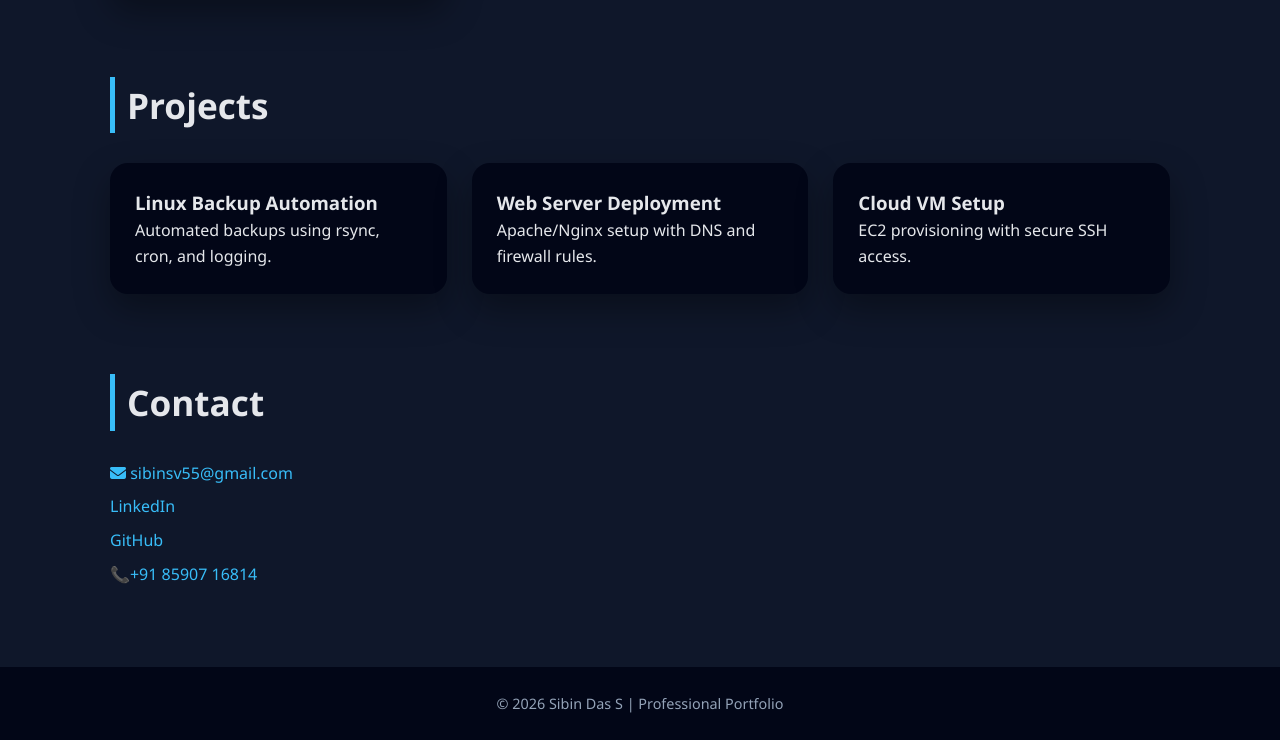
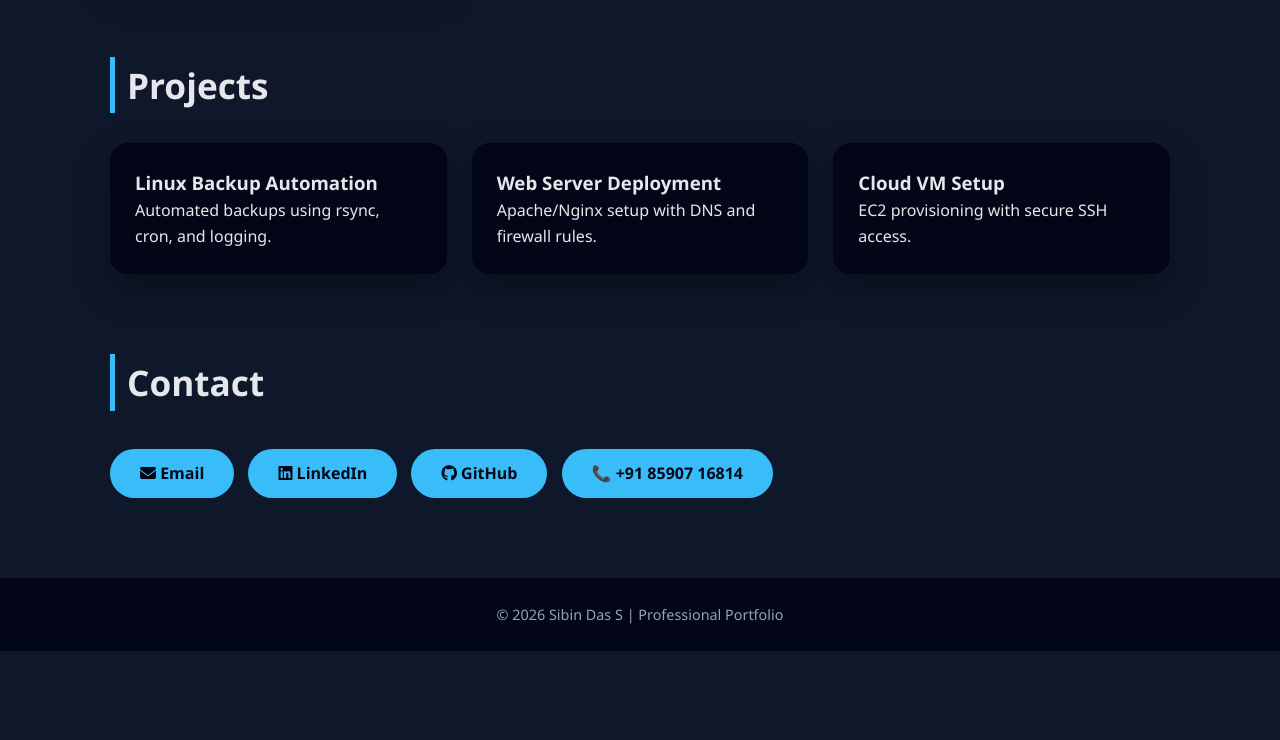
Before and after one commit to Sibinsd/sibindas.github.io, a plain HTML site: page index.html in a window 1280 px wide. Shown: the part 1387-2127 px from the top of the page. After the commit the page ends 2038 px from the top, so only its background shows below. Drawn offline with Linux system fonts and the light colour scheme.

Commit message:
Update index.html

```diff
--- a/index.html
+++ b/index.html
@@ -95,7 +95,7 @@
 
     .btn {
       display: inline-block;
-      margin: 30px 10px 0;
+      margin: 10px 10px 0;
       padding: 12px 30px;
       border-radius: 30px;
       background: var(--primary);
@@ -152,11 +152,9 @@
     }
 
     /* ===== CONTACT ===== */
-    .contact a {
-      color: var(--primary);
-      text-decoration: none;
-      display: block;
-      margin-bottom: 8px;
+    .contact .btn {
+      display: inline-block;
+      margin: 8px 10px 0 0;
     }
 
     footer {
@@ -199,7 +197,7 @@
 </nav>
 
 <header>
-  <img src="sibin.jpeg" class="profile-pic">
+  <img src="sibin.jpeg" class="profile-pic" alt="Sibin Das S">
   <h1>Sibin Das S</h1>
   <p>Linux & Cloud Engineer | Learning • Building • Deploying</p>
   <a href="#projects" class="btn">View Projects</a>
@@ -236,11 +234,22 @@
 
 <section id="contact" class="contact">
   <h2>Contact</h2>
-  <a href="mailto:sibinsv55@gmail.com"><i class="fas fa-envelope"></i> sibinsv55@gmail.com</a>
-  <a href="#"><i class="https://www.linkedin.com/in/sibin-das-s-58974b349?lipi=urn%3Ali%3Apage%3Ad_flagship3_profile_view_base_contact_details%3Bz4HFQ14uTUajD9sFXLacNA%3D%3D"></i> LinkedIn</a>
-  <a href="#"><i class="https://github.com/Sibinsd"></i> GitHub</a>
-  <a href="tel:+918590716814">📞+91 85907 16814</a>
 
+  <a href="mailto:sibinsv55@gmail.com" class="btn">
+    <i class="fas fa-envelope"></i> Email
+  </a>
+
+  <a href="https://www.linkedin.com/in/sibin-das-s-58974b349" target="_blank" class="btn">
+    <i class="fab fa-linkedin"></i> LinkedIn
+  </a>
+
+  <a href="https://github.com/Sibinsd" target="_blank" class="btn">
+    <i class="fab fa-github"></i> GitHub
+  </a>
+
+  <a href="tel:+918590716814" class="btn">
+    📞 +91 85907 16814
+  </a>
 </section>
 
 <footer>
```
Lines whose indentation alone changed are shown as unchanged.
